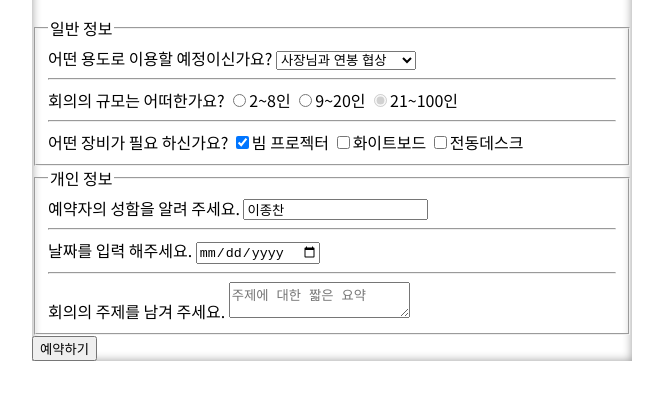
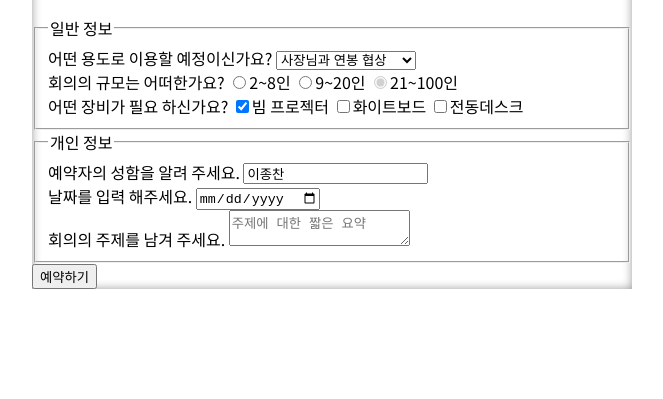
Before and after one commit to amsrj/meetingroom, a plain HTML site: page index.html in a window 1280 px wide. Shown: the part 151-550 px from the top of the page, without its empty margins (308-971 px from the left). Drawn offline with Linux system fonts and the light colour scheme.

Commit message:
field들을 묶는 div 사전작업

```diff
--- a/index.html
+++ b/index.html
@@ -14,44 +14,50 @@
       <h1>회의실 예약</h1>
       <form action="데이터를서버쪽에보낸당">
 
-        <!-- 입력 필드들의 그룹 설정-->
         <fieldset>
-          <!-- 그룹의 제목 (필수로 맨첫번째 입력 -->
           <legend>일반 정보</legend>
-
+          <div>
             <label for="">어떤 용도로 이용할 예정이신가요?</label>
-          <select name="subject"> <!-- subject: 2 이런 형식으로 서버쪽에 전달됨 , name의 역할에 대하여 공부 필요 -->
+            <select name="subject">
               <option value="0">디자이너와의 티타임</option>
               <option value="1">개발자와의 코드 리뷰</option>
               <option value="2" selected>사장님과 연봉 협상</option>
             </select>
-    <hr>
+          </div>
+
+          <div>
             <label>회의의 규모는 어떠한가요?</label>
-          <!--name이 동일하면 같은 데이터라는 뜻, 세개중 하나 선택-->
             <label><input type="radio" name="size">2~8인</label>
             <label><input type="radio" name="size">9~20인</label>
-          <!-- disabled는 해당 필드를 아예 비활성화 시킴 -->
             <label><input type="radio" name="size" checked disabled>21~100인</label>
-    <hr>
+          </div>
+
+          <div>
             <label>어떤 장비가 필요 하신가요?</label>
-          <!-- 체크박스는 다중선택 가능 -->
             <label><input type="checkbox" checked>빔 프로젝터</label>
             <label><input type="checkbox">화이트보드</label>
             <label><input type="checkbox">전동데스크</label>
+          </div>
+
         </fieldset>
 
         <fieldset>
           <legend>개인 정보</legend>
+          <div>
             <label for="name">예약자의 성함을 알려 주세요.</label>
-          <!-- readonly는 값으로서 의미가 있지만, 사용자가 수정을 직접적으로 못하게 막는것 -->
-          <!-- value는 초기의 값 셋팅 -->
             <input name="username" id="name" type="text" value="이종찬" readonly placeholder="성함 입력">
-    <hr>
+          </div>
+
+          <div>
             <label for="name">날짜를 입력 해주세요.</label>
             <input name="date" id="name" type="date">
-    <hr>
+          </div>
+
+          <div>
             <label for="topic">회의의 주제를 남겨 주세요.</label>
             <textarea id="topic" placeholder="주제에 대한 짧은 요약"></textarea>
+          </div>
+
         </fieldset>
 
         <button type="submit">예약하기</button>
```
Lines whose indentation alone changed are shown as unchanged.
